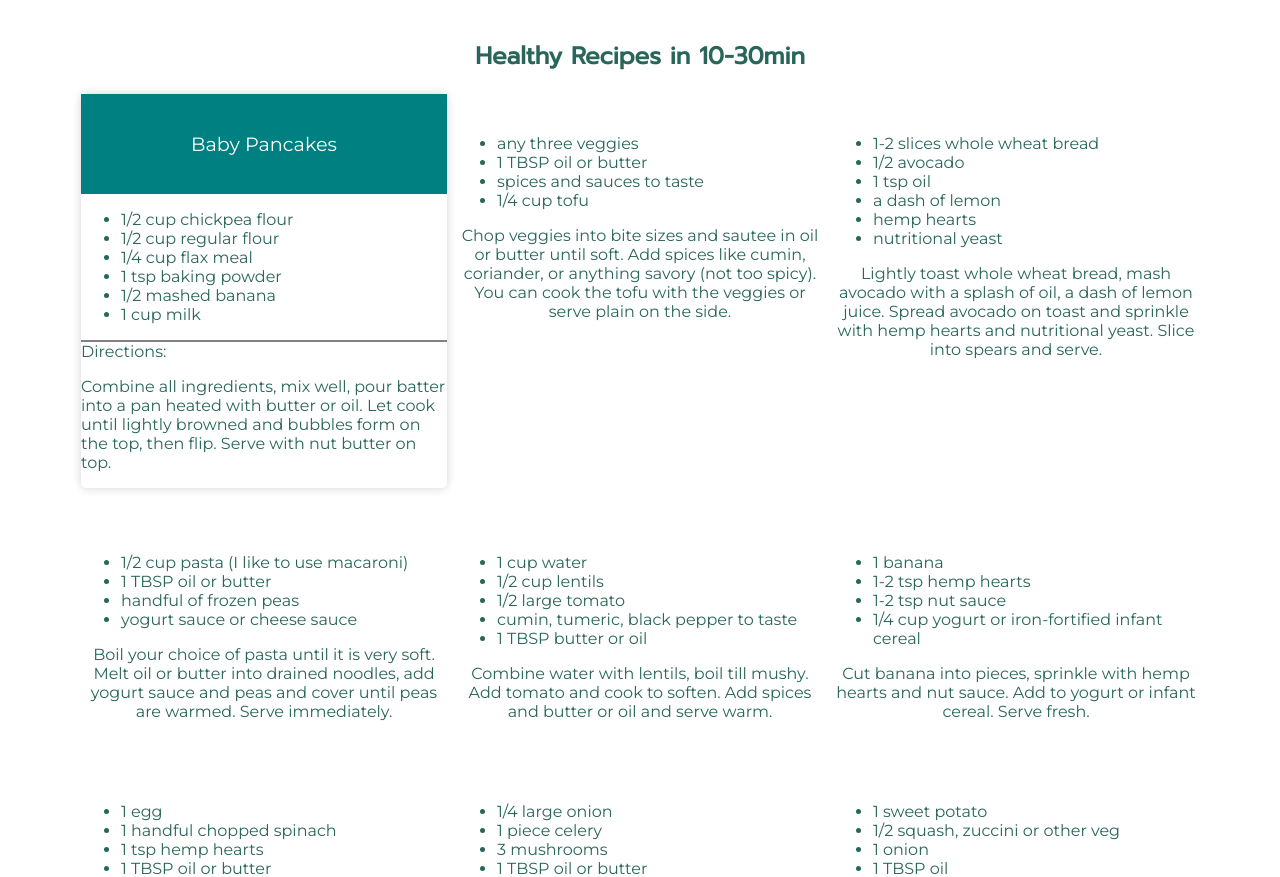
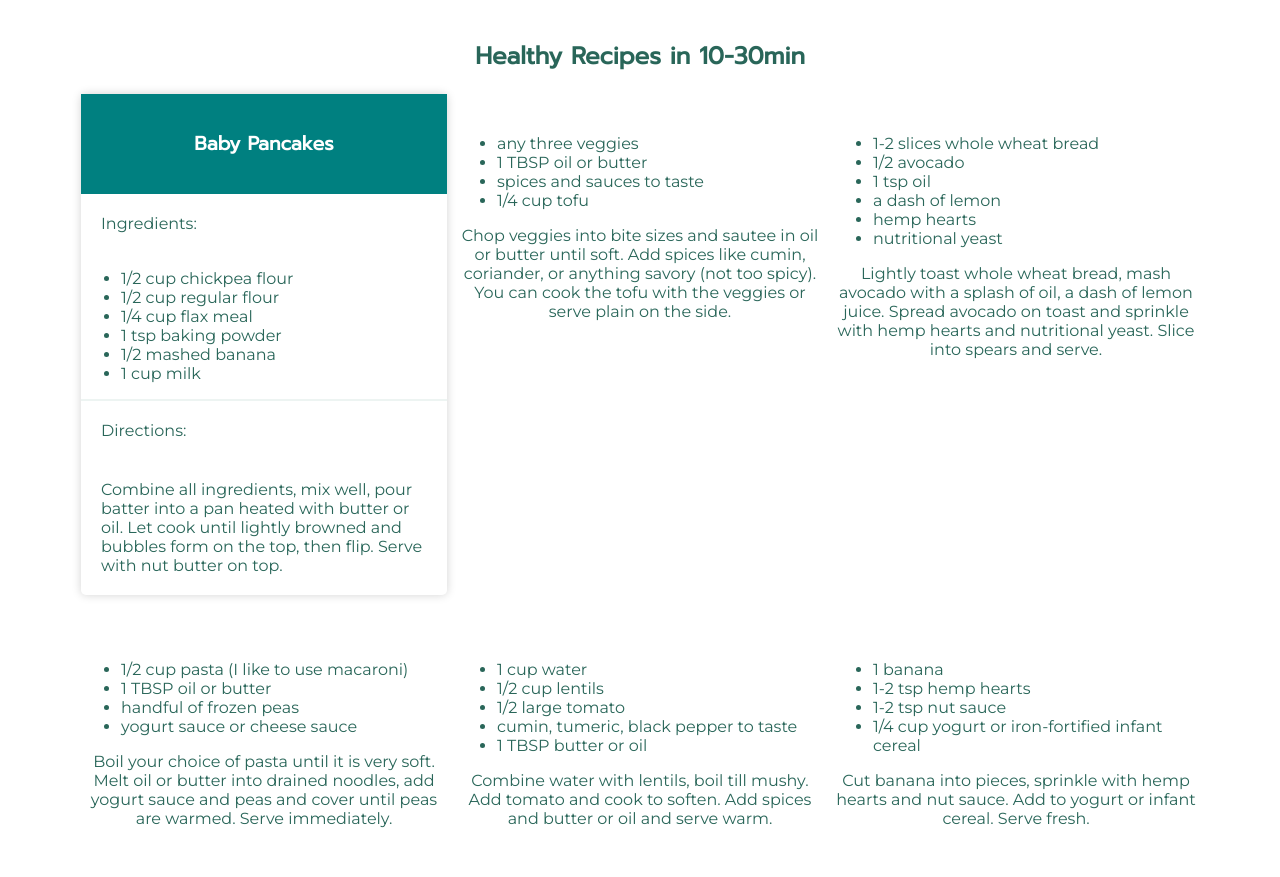
Before and after one commit to snopeks/tinybites, a React (Create React App) app: page /easymeals in a window 1280 px wide. Shown: the part 847-1724 px from the top of the page. Built offline with nearby package versions, Linux system fonts and the light colour scheme; a web font is replaced by a local one.

Commit message:
create recipe data json

```diff
--- a/src/App.css
+++ b/src/App.css
@@ -203,6 +203,10 @@ h1, h2, h3, h4 {
   border-radius: 5px;
   box-shadow: 0 0 10px lightgrey;
 }
+.recipe p {
+  padding: 20px;
+  margin: 0;
+}
 
 
 li {
@@ -287,7 +291,7 @@ li {
   margin: auto;
 }
 .recipeDirections {
-  border-top: 2px solid grey;
+  border-top: 2px solid #EDF4F2;
   border-width: 80%;
 }
 
--- a/src/pages/EasyMeals.js
+++ b/src/pages/EasyMeals.js
@@ -1,4 +1,49 @@
 import React from 'react';
+
+let allRecipes = [
+    {
+        "title": "Baby Pancakes",
+        "ingredients": [
+            "1/2 cup chickpea flour",
+            "1/2 cup regular flour",
+            "1/4 cup flax meal",
+            "1 tsp baking powder",
+            "1/2 mashed banana",
+            "1 cup milk"
+        ],
+        "directions": "Combine all ingredients, mix well, pour batter into a pan heated with butter or oil. Let cook until lightly browned and bubbles form on the top, then flip. Serve with nut butter on top."
+    },
+    {
+        "title": "Simple Stirfry",
+        "Ingredients": [
+            "any three veggies",
+            "1 TBSP oil or butter",
+            "spices and sauces to taste",
+            "1/4 cup tofu"
+        ],
+        "directions": "Chop veggies into bite sizes and sautee in oil or butter until soft. Add spices like cumin, coriander, or anything savory (not too spicy). You can cook the tofu with the veggies or serve plain on the side."
+    },
+    {
+        "title": "Avocado Toast",
+        "Ingredients": [
+            "1-2 slices whole wheat bread",
+            "1/2 avocado",
+            "1 tsp oil",
+            "a dash of lemon",
+            "hemp hearts",
+            "nutritional yeast"
+        ],
+        "directions": "Lightly toast whole wheat bread, mash avocado with a splash of oil, a dash of lemon juice. Spread avocado on toast and sprinkle with hemp hearts and nutritional yeast. Slice into spears and serve."
+    }
+]
+
+const generateRecipes = (recipesData) => {
+    recipesData.forEach(recipe => {
+        return (
+            <p>{recipe.title}</p>
+        )
+    });
+}
 
 const EasyMeals = () => (
     <div className="content">
@@ -61,10 +106,12 @@ const EasyMeals = () => (
         <div className="mealdiv">
             <h2>Healthy Recipes in 10-30min</h2>
             <div className="container ">
+                {generateRecipes(allRecipes)}
                 <div className="recipe">
                     <div class="recipeImg">
-                        <p className="recipeTitle">Baby Pancakes</p>
+                        <h3 className="recipeTitle">Baby Pancakes</h3>
                     </div>
+                    <p>Ingredients:</p>
                     <ul>
                         <li>1/2 cup chickpea flour</li>
                         <li>1/2 cup regular flour</li>
```
